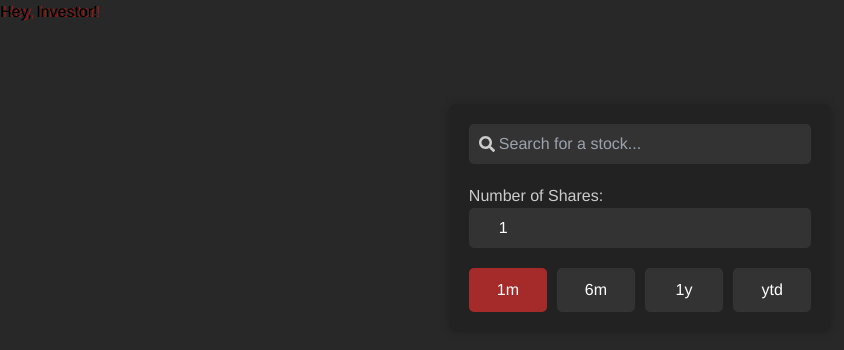
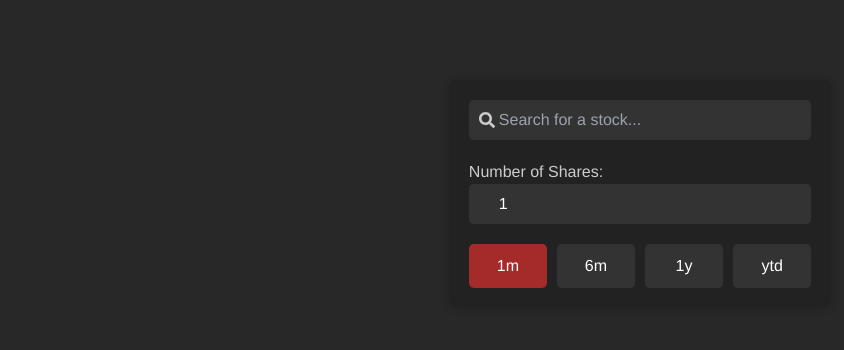
Before and after one commit to devams23/stockprofitcalc, a React (Vite) app: page / in a window 1280 px wide. Shown: the top 350 px of the page, without its empty margins (0-844 px from the left). Built offline with nearby package versions, Linux system fonts and the light colour scheme; no server answers.

Commit message:
remove heading above chart app.jsx

```diff
--- a/src/App.jsx
+++ b/src/App.jsx
@@ -75,9 +75,7 @@ const getColor = (value) => {
         value={{ results, changeresults, stocks, changestocks, changesymbol , duration , changeduration}}
       >
         <div className="App">
-        <h1 className="text-4xl text-center text-white font-mono rounded-lg shadow-lg px-6 py-3" style={{ textShadow: '3px 0px 0px rgba(255, 10, 10, 0.5)' }}>
-  Hey, Investor!
-</h1>
+
 
 
           <div className="search-bar-container">
```
